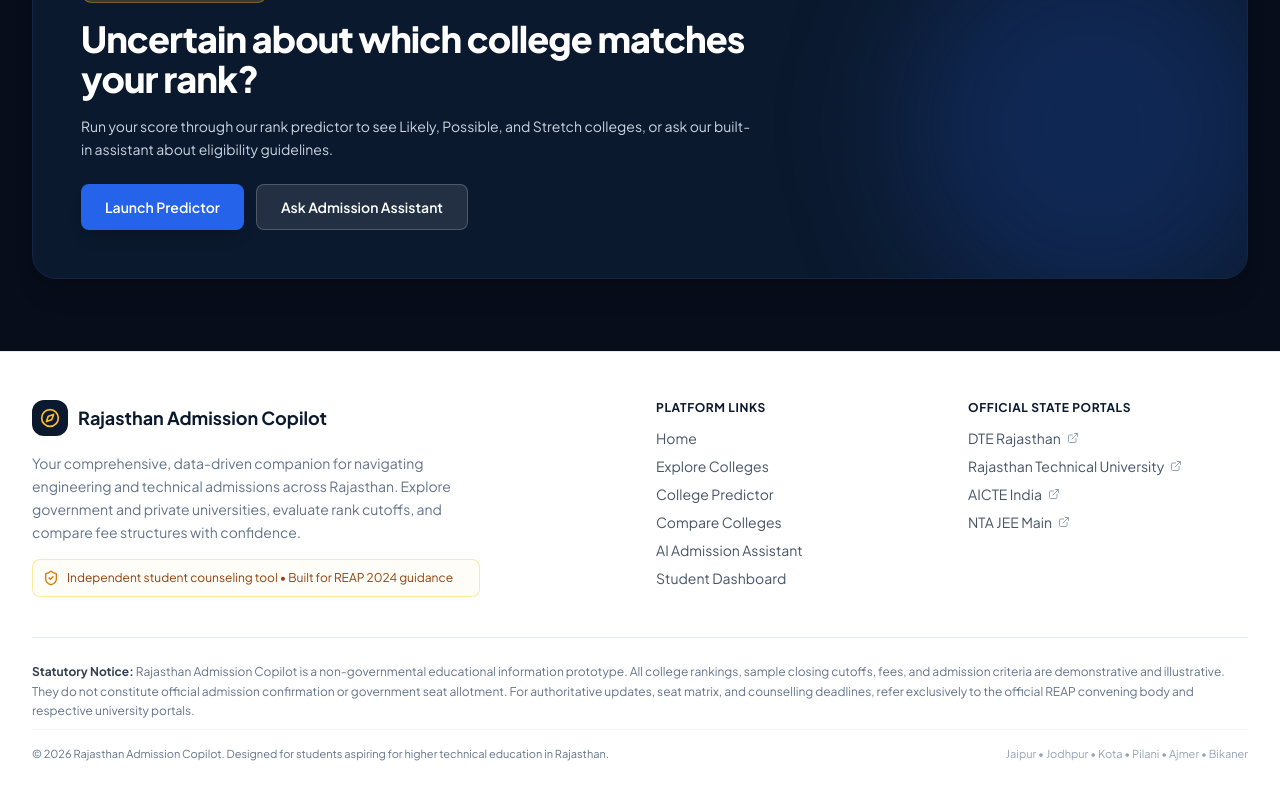
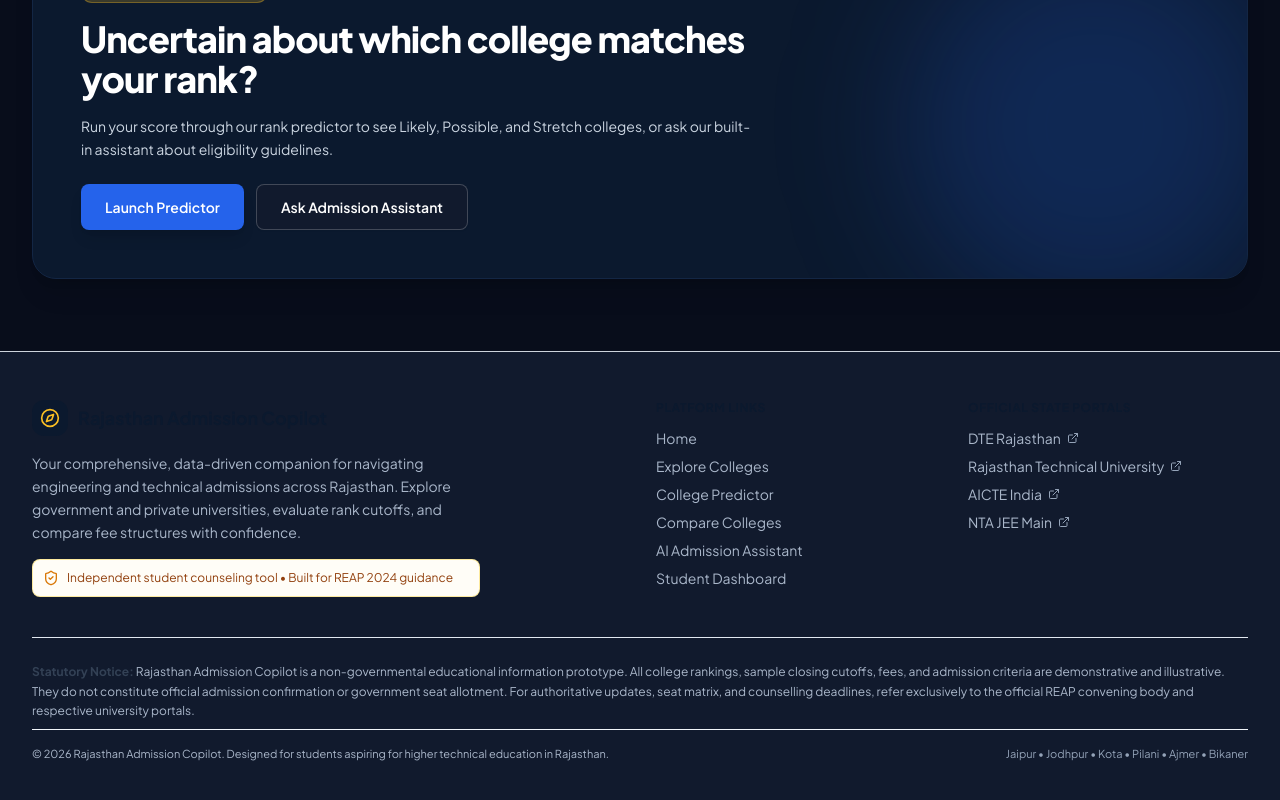
Before and after one commit to Rineeverma2006/Rajasthan-Admissions-copilot, a React (Vite) app: page / in a window 1280 px wide. Shown: the part 3270-4070 px from the top of the page. Built offline with nearby package versions, Linux system fonts and the light colour scheme.

Commit message:
Add premium dark theme tokens

```diff
--- a/src/index.css
+++ b/src/index.css
@@ -75,3 +75,13 @@
 ::-webkit-scrollbar-thumb:hover {
   background: #94a3b8;
 }
+
+
+/* Dark premium app shell */
+.app-shell { background: #080d1b !important; color: #e5e7eb; }
+.app-shell .bg-slate-50 { background-color: #0f172a !important; }
+.app-shell .bg-white { background-color: #111a2d !important; }
+.app-shell .text-slate-600 { color: #aab7ca !important; }
+.app-shell .text-slate-500 { color: #aab7ca !important; }
+.app-shell .text-slate-800 { color: #e2e8f0 !important; }
+.app-shell input, .app-shell select, .app-shell textarea { background-color: #0b1220; color: #e5e7eb; }
```
